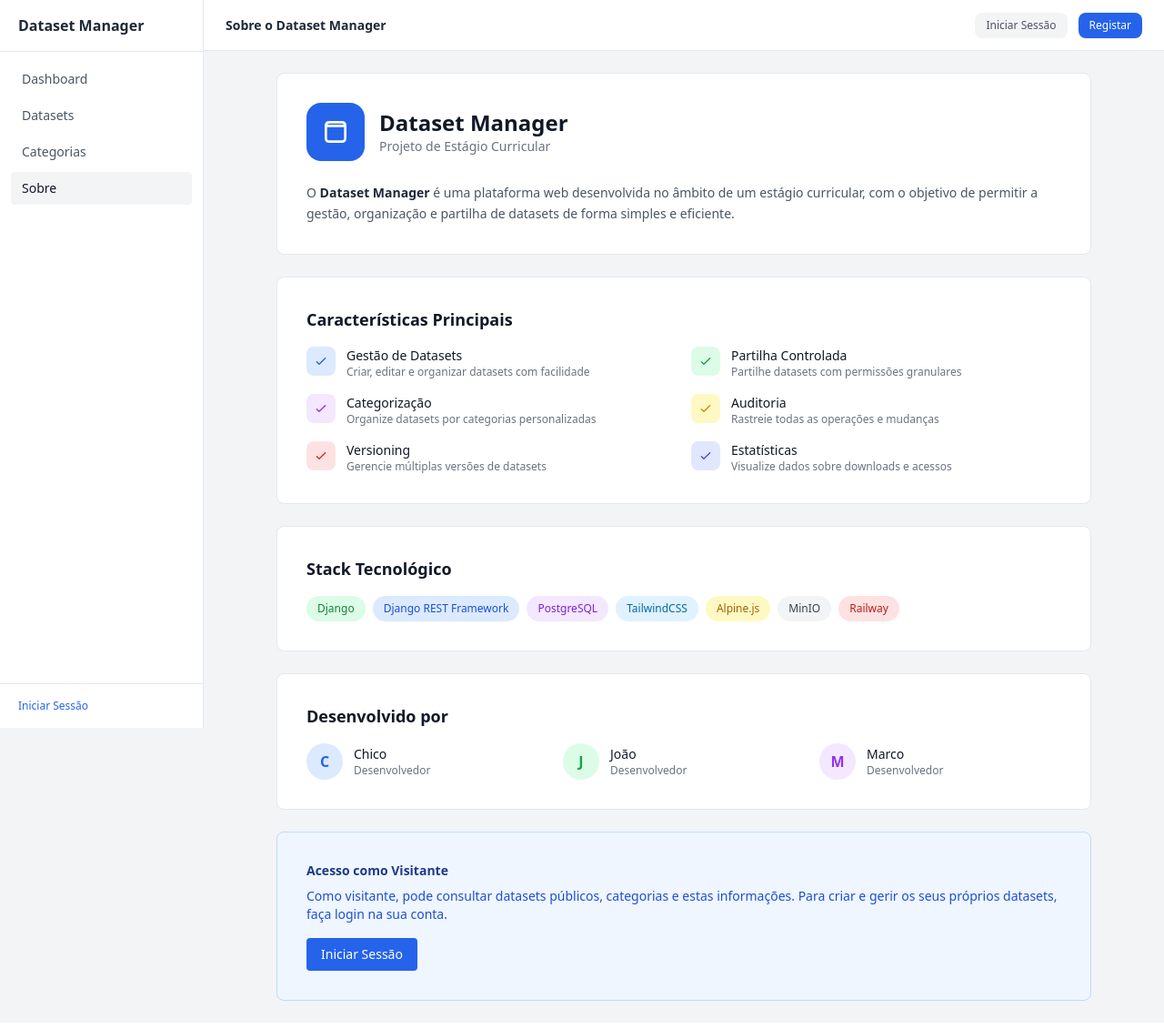
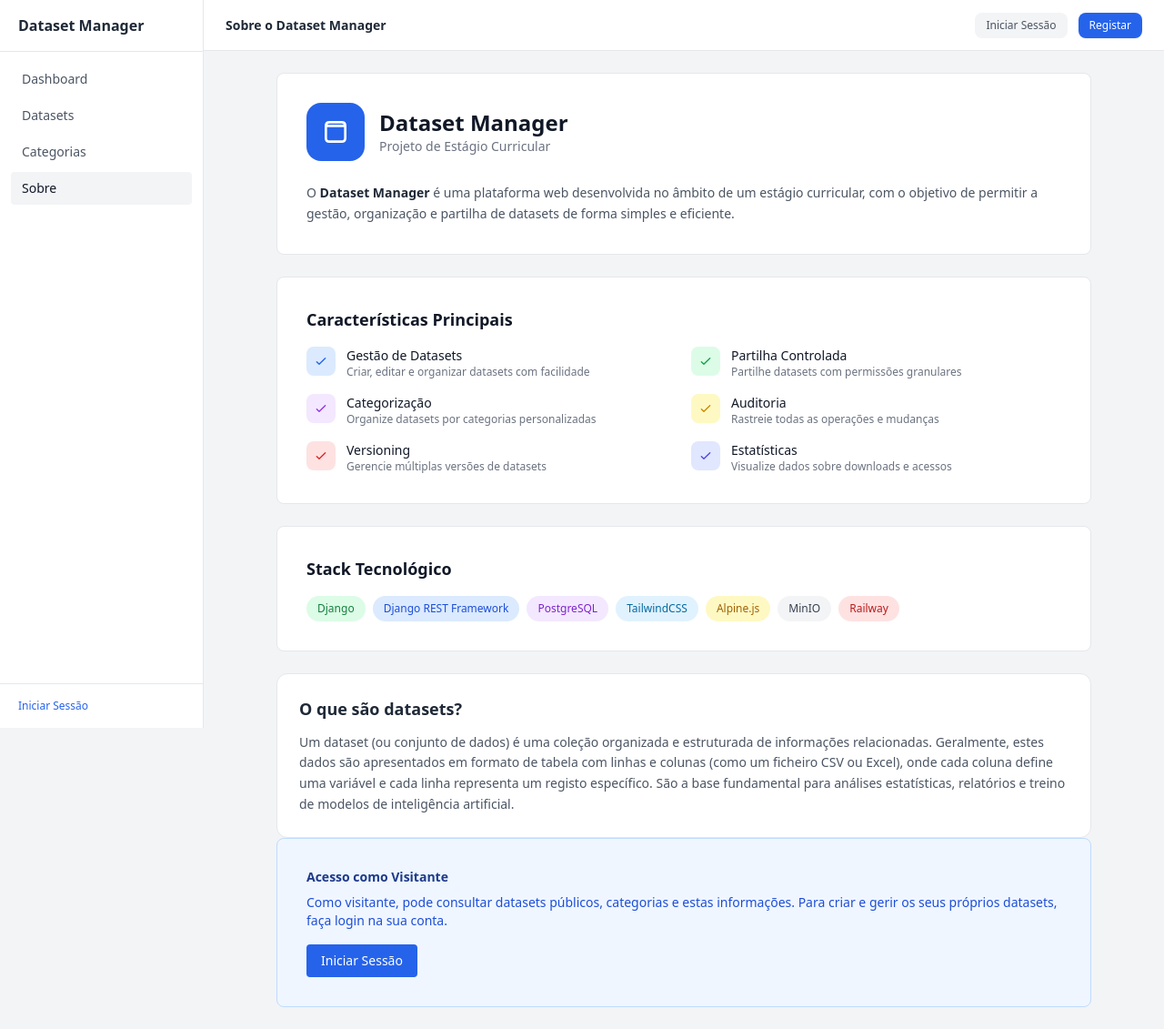
Before and after one commit to Moonphaase/estagio, a Django app: page /about/ in a window 1280 px wide. Shown: the whole page at 91% size. Before the commit the page ends 1100 px from the top, so only its background shows below. Run offline with Django 5.2, Linux system fonts and the light colour scheme; parts of the project's set-up code (start-up, migrations or seed data) failed here and were passed over; some libraries are stand-ins or nearby versions.

Commit message:
datasets

```diff
--- a/frontend/templates/frontend/about.html
+++ b/frontend/templates/frontend/about.html
@@ -133,41 +133,13 @@
         </div>
     </div>
 
-    <!-- Equipa -->
-    <div class="bg-white rounded-lg border border-gray-200 p-8 mb-6">
-        <h2 class="text-lg font-semibold text-gray-900 mb-4">Desenvolvido por</h2>
-        <div class="grid grid-cols-1 md:grid-cols-3 gap-4">
-            <div class="flex items-center gap-3">
-                <div class="w-10 h-10 bg-blue-100 rounded-full flex items-center justify-center flex-shrink-0">
-                    <span class="text-blue-600 font-semibold">C</span>
-                </div>
-                <div>
-                    <p class="font-medium text-gray-900 text-sm">Chico</p>
-                    <p class="text-gray-500 text-xs">Desenvolvedor</p>
-                </div>
-            </div>
-
-            <div class="flex items-center gap-3">
-                <div class="w-10 h-10 bg-green-100 rounded-full flex items-center justify-center flex-shrink-0">
-                    <span class="text-green-600 font-semibold">J</span>
-                </div>
-                <div>
-                    <p class="font-medium text-gray-900 text-sm">João</p>
-                    <p class="text-gray-500 text-xs">Desenvolvedor</p>
-                </div>
-            </div>
-
-            <div class="flex items-center gap-3">
-                <div class="w-10 h-10 bg-purple-100 rounded-full flex items-center justify-center flex-shrink-0">
-                    <span class="text-purple-600 font-semibold">M</span>
-                </div>
-                <div>
-                    <p class="font-medium text-gray-900 text-sm">Marco</p>
-                    <p class="text-gray-500 text-xs">Desenvolvedor</p>
-                </div>
-            </div>
-        </div>
-    </div>
+<!-- O que são datasets? -->
+<div class="bg-white rounded-xl border border-gray-200 p-6">
+    <h2 class="text-lg font-semibold text-gray-800 mb-3">O que são datasets?</h2>
+    <p class="text-sm text-gray-600 leading-relaxed">
+        Um dataset (ou conjunto de dados) é uma coleção organizada e estruturada de informações relacionadas. Geralmente, estes dados são apresentados em formato de tabela com linhas e colunas (como um ficheiro CSV ou Excel), onde cada coluna define uma variável e cada linha representa um registo específico. São a base fundamental para análises estatísticas, relatórios e treino de modelos de inteligência artificial.
+    </p>
+</div>
 
     <!-- Informações Adicionais -->
     <div class="bg-blue-50 border border-blue-200 rounded-lg p-8">
```
